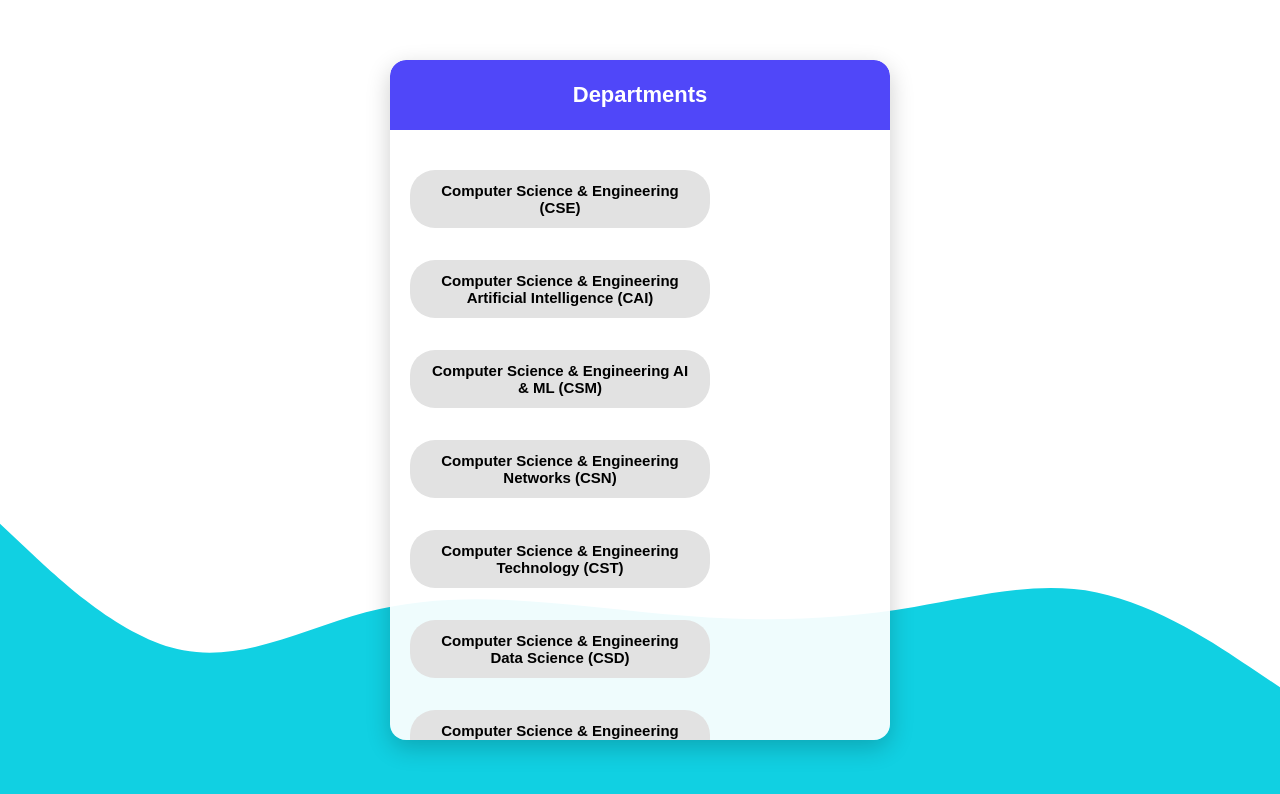
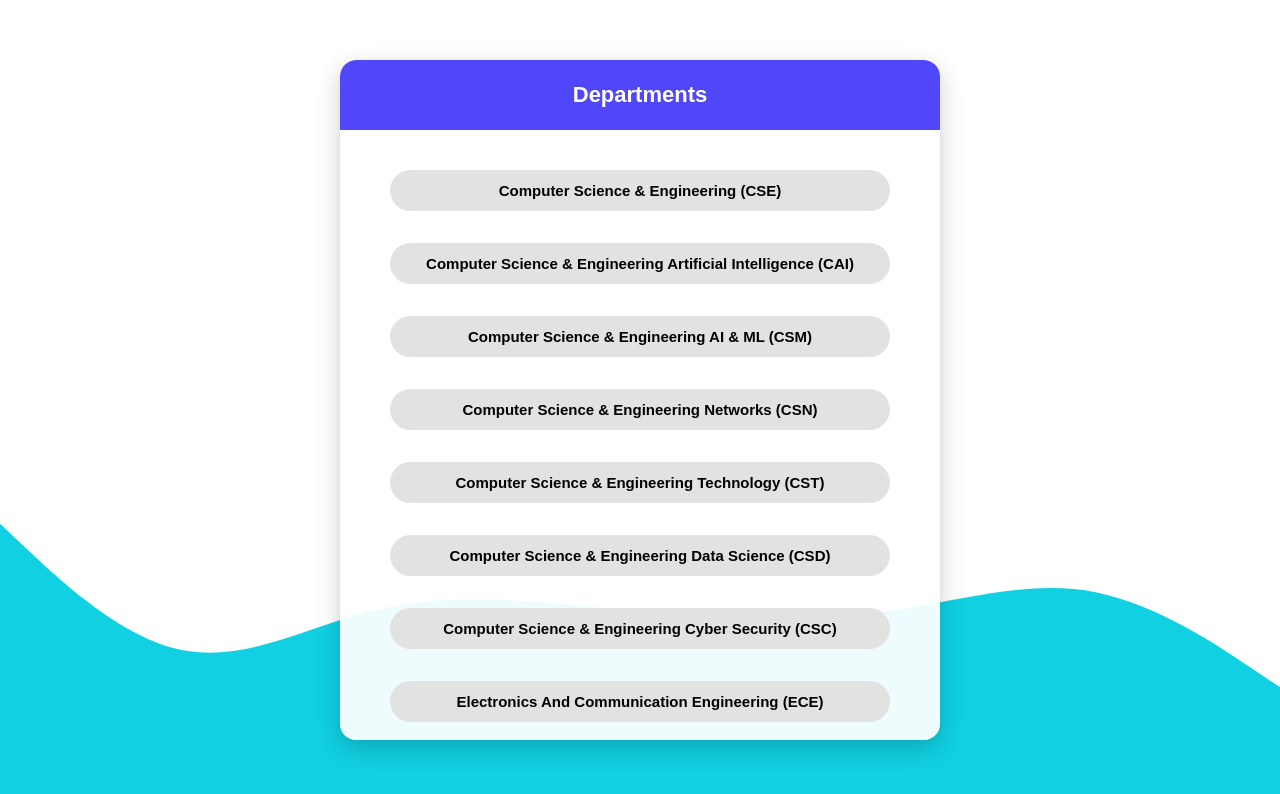
Before and after one commit to PAVANI2511/NoticeBoard, a React (Create React App) app: page /departments in a window 1280 px wide. Shown: the top 794 px of the page. Built offline with nearby package versions, Linux system fonts and the light colour scheme.

Commit message:
update components

```diff
--- a/src/components/Departments.css
+++ b/src/components/Departments.css
@@ -9,9 +9,9 @@
 /* Card container */
 .departments-card {
   font-family: Arial, sans-serif;
-  background-color: #ffffffee; /* slightly transparent */
+  background-color: #ffffffee;
   border-radius: 16px;
-  width: 500px;
+  width: 600px; /* Wider card to fit long names */
   height: 85vh;
   box-shadow: 0 8px 24px rgba(0, 0, 0, 0.2);
   display: flex;
@@ -38,10 +38,11 @@
   flex-grow: 1;
   display: flex;
   flex-direction: column;
+  align-items: center;
   gap: 12px;
 }
 
-/* Custom scrollbars */
+/* Scrollbar styles */
 .departments-list::-webkit-scrollbar {
   width: 6px;
 }
@@ -61,15 +62,24 @@
   color: #000;
   font-size: 15px;
   font-weight: 600;
-  padding: 12px 20px;
+  padding: 12px 24px;
   border: none;
   border-radius: 25px;
   cursor: pointer;
-  transition: background-color 0.3s ease;
   width: 100%;
+  max-width: 500px;
   text-align: center;
+
+  /* Ensure full text visibility */
+  white-space: normal;       /* allow wrapping if needed */
+  overflow: visible;
+  text-overflow: unset;
+
+  transition: background-color 0.3s ease, transform 0.2s ease;
 }
 
+/* Hover effect */
 .dept-button:hover {
   background-color: #cfcfcf;
+  transform: scale(1.02);
 }
```
